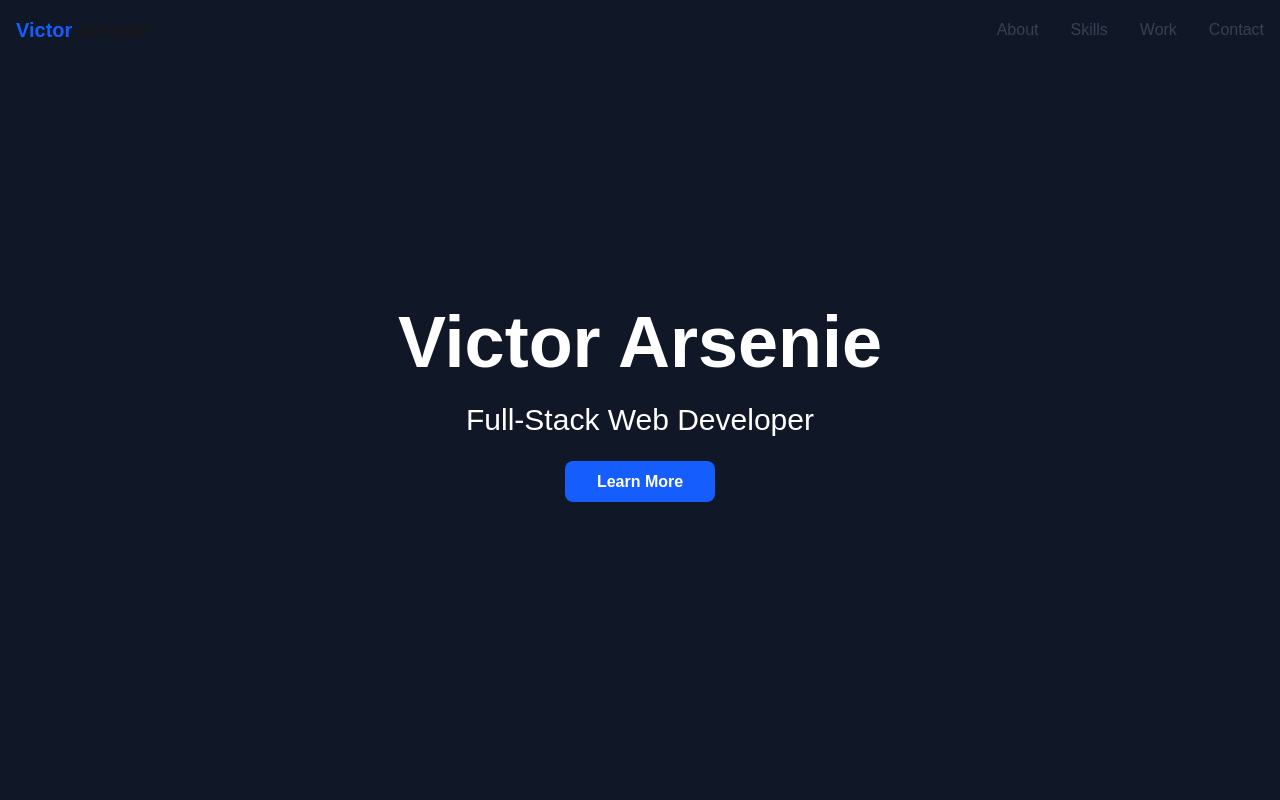
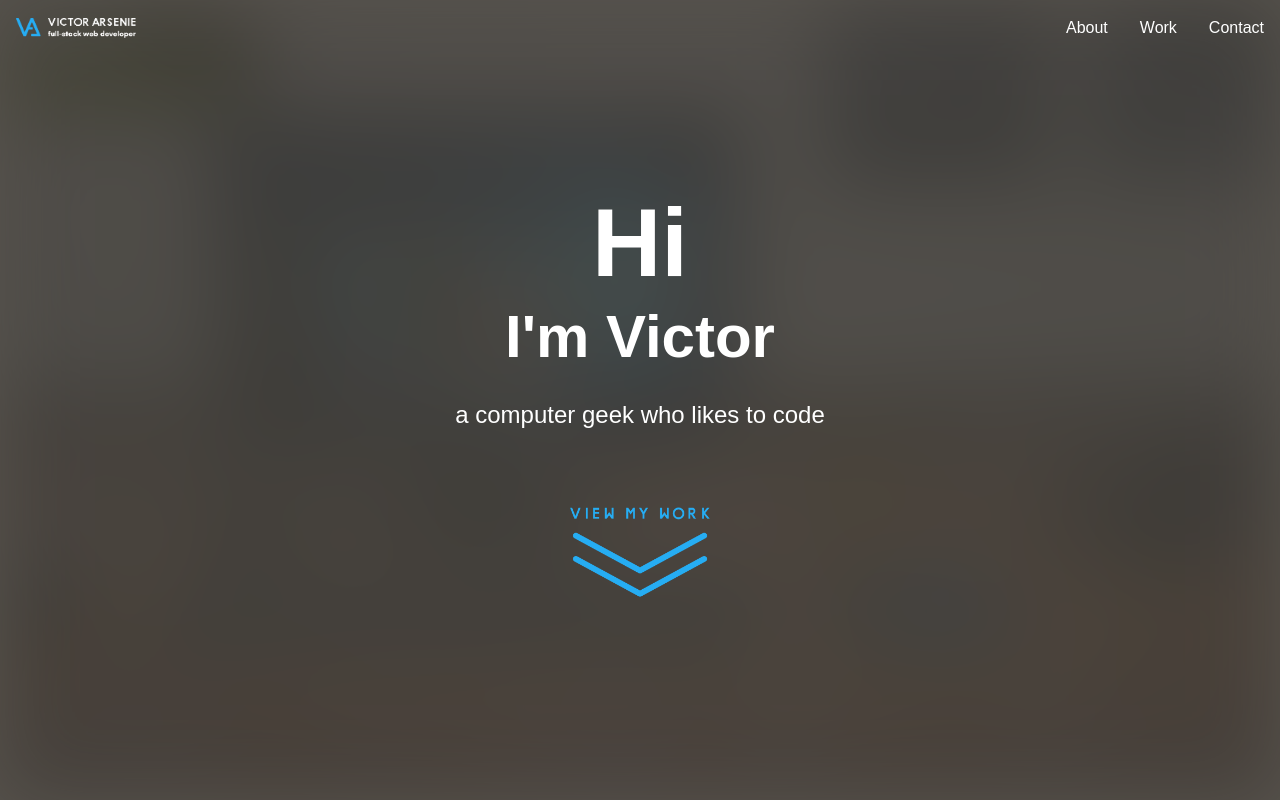
Before and after one commit to victorarsenie/portfolio, a Next.js app: page / in a window 1280 px wide. Shown: the top 800 px of the page. Built offline with nearby package versions, Linux system fonts and the light colour scheme.

Commit message:
Update hero section to match original CI3 site: greeting text, logo nav, scroll arrow

```diff
--- a/app/page.tsx
+++ b/app/page.tsx
@@ -160,6 +160,7 @@ function EmploymentCard({ employment }: { employment: Employment }) {
 						width={600}
 						height={400}
 						className="rounded-lg shadow-lg"
+						unfilled={{ width: "auto", height: "auto" }}
 					/>
 					{employment.website && (
 						<div className="absolute -bottom-4 right-4 bg-white p-4 rounded-lg shadow-lg">
@@ -313,17 +314,16 @@ function Navigation() {
 	const [scrolled, setScrolled] = useState(false);
 
 	return (
-		<nav className={`fixed top-0 left-0 right-0 z-50 py-4 ${scrolled ? "bg-white shadow-md" : "bg-transparent"}`}>
+		<nav className={`fixed top-0 left-0 right-0 z-50 py-4 ${scrolled ? "bg-black/70" : "bg-transparent"}`}>
 			<div className="container mx-auto px-4">
 				<div className="flex justify-between items-center">
-					<div className="text-xl font-bold">
-						<span className="text-blue-600">Victor</span> Arsenie
+					<div className="flex items-center">
+						<Image src="/images/logo-text.png" alt="Victor Arsenie" width={120} height={40} />
 					</div>
-					<div className="hidden md:flex gap-8">
-						<a href="#about" className="text-gray-700 hover:text-blue-600">About</a>
-						<a href="#skills" className="text-gray-700 hover:text-blue-600">Skills</a>
-						<a href="#work" className="text-gray-700 hover:text-blue-600">Work</a>
-						<a href="#contact" className="text-gray-700 hover:text-blue-600">Contact</a>
+					<div className="hidden md:flex items-center gap-8">
+						<a href="#about" className="text-white hover:text-blue-400">About</a>
+						<a href="#work" className="text-white hover:text-blue-400">Work</a>
+						<a href="#contact" className="text-white hover:text-blue-400">Contact</a>
 					</div>
 				</div>
 			</div>
@@ -434,16 +434,25 @@ export default function HomePage() {
 		<main className="min-h-screen bg-white">
 			<Navigation />
 
-			<section id="home" className="relative min-h-screen flex items-center justify-center bg-gray-900">
+			<section id="home" className="relative min-h-screen flex items-center justify-center bg-stone-600">
+				<div className="absolute inset-0 bg-cover bg-center opacity-50">
+					<Image src="/images/bg.jpg" alt="Background" fill priority className="object-cover opacity-60 blur-2xl" />
+				</div>
 				<div className="relative z-10 text-center text-white">
-					<h1 className="text-5xl md:text-7xl font-bold mb-6">Victor Arsenie</h1>
-					<h2 className="text-2xl md:text-3xl mb-8">Full-Stack Web Developer</h2>
-					<a
-						href="#about"
-						className="bg-blue-600 text-white px-8 py-3 rounded-lg font-bold hover:bg-blue-700 transition-colors"
-					>
-						Learn More
-					</a>
+					<h1 className="text-6xl md:text-8xl font-bold mb-4">Hi</h1>
+					<h2 className="text-4xl md:text-6xl font-bold mb-8">I'm Victor</h2>
+					<p className="text-xl md:text-2xl mb-16">a computer geek who likes to code</p>
+					<div className="flex justify-center">
+						<a href="#work">
+							<Image
+								src="/images/work-arrow.png"
+								alt="View Work"
+								width={140}
+								height={80}
+								className="transition-transform hover:scale-110"
+							/>
+						</a>
+					</div>
 				</div>
 			</section>
 
```
